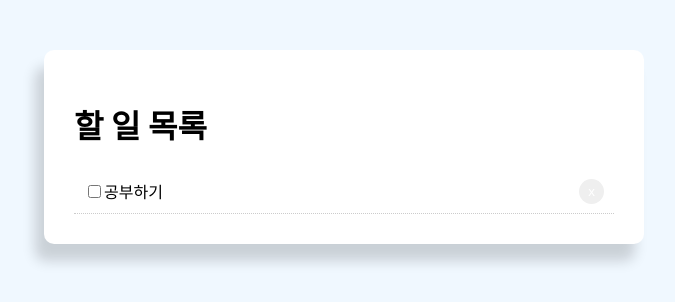
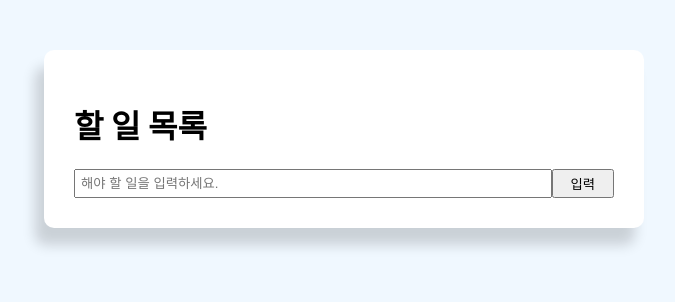
Before and after one commit to Sophiee5/react-todo-app, a React (Create React App) app: page / in a window 1280 px wide. Shown: the top 302 px of the page, without its empty margins (296-971 px from the left). Built offline with nearby package versions, Linux system fonts and the light colour scheme.

Commit message:
Make to Simple TodoApp

```diff
--- a/src/App.js
+++ b/src/App.js
@@ -2,6 +2,19 @@
 import "./App.css";
 
 export default class App extends Component {
+  state = {
+    //배열 데이터 만들기
+    // 예시:
+    /*{
+       id: "1",
+       title: "공부하기",
+       completed: true,
+     }*/
+    todoData: [],
+
+    value: "",
+  };
+
   btnStyle = {
     color: "#fff",
     border: "none",
@@ -12,12 +25,50 @@
   };
 
   //함수만들기
-  getStyle = () => {
+  getStyle = (completed) => {
     return {
       padding: "10px",
       borderBottom: "1px #ccc dotted",
-      textDecoration: "none",
+      // todoData 안의 completed(key) 의 값이 true : false (value) 에 따라 텍스트 스타일 다르게 출력해주기
+      textDecoration: completed ? "line-through" : "none",
     };
+  };
+
+  //array.prototype.filter() : 어떠한 데이터 배열 안에서 주어진 함수의 테스트(조건)를 통과하는 데이터만을 가지고 새로운 배열에 담아준다.
+  handleClick = (id) => {
+    let newTodoData = this.state.todoData.filter((data) => data.id !== id);
+    this.setState({ todoData: newTodoData });
+  };
+
+  handleChange = (e) => {
+    this.setState({ value: e.target.value });
+  };
+
+  handleSubmit = (e) => {
+    //form 안에서 input을 전송을 할때 페이지가 리로드 되는 것을 막아줌.
+    e.preventDefault();
+
+    //새로운 할일 데이터 추가해주기
+    let newTodo = {
+      id: Date.now(),
+      title: this.state.value,
+      completed: false,
+    };
+
+    // 원래 있던 할 일에 새로운 할 일 더해주기
+    // 전개 연산자를 이용해서 기존에 있던 할 일 + 새로운 일 추가
+    this.setState({ todoData: [...this.state.todoData, newTodo], value: "" });
+  };
+
+  handleCompleteChange = (id) => {
+    let newTodoData = this.state.todoData.map((data) => {
+      if (data.id === id) {
+        data.completed = !data.completed;
+      }
+      console.log(data);
+      return data;
+    });
+    this.setState({ todoData: newTodoData });
   };
 
   render() {
@@ -28,11 +79,39 @@
             <h1>할 일 목록</h1>
           </div>
 
-          <div style={this.getStyle()}>
-            <input type="checkbox" defaultChecked={false} />
-            공부하기
-            <button style={this.btnStyle}>x</button>
-          </div>
+          {this.state.todoData.map((data) => (
+            <div style={this.getStyle(data.completed)} key={data.id}>
+              <input
+                type="checkbox"
+                defaultChecked={false}
+                onChange={() => this.handleCompleteChange(data.id)}
+              />
+              {data.title}
+              <button
+                style={this.btnStyle}
+                onClick={() => this.handleClick(data.id)}
+              >
+                x
+              </button>
+            </div>
+          ))}
+
+          <form style={{ display: "flex" }} onSubmit={this.handleSubmit}>
+            <input
+              type="text"
+              name="value"
+              style={{ flex: "10", padding: "5px" }}
+              placeholder="해야 할 일을 입력하세요."
+              value={this.state.value}
+              onChange={this.handleChange}
+            />
+            <input
+              type="submit"
+              value="입력"
+              className="btn"
+              style={{ flex: "1" }}
+            />
+          </form>
         </div>
       </div>
     );
```
